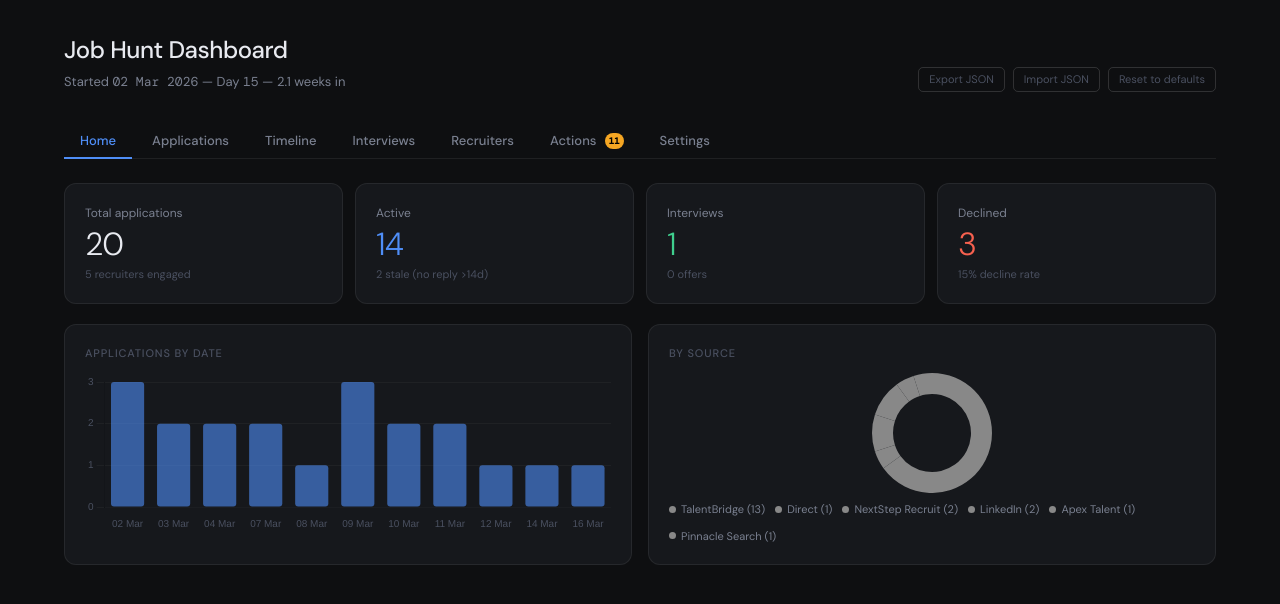
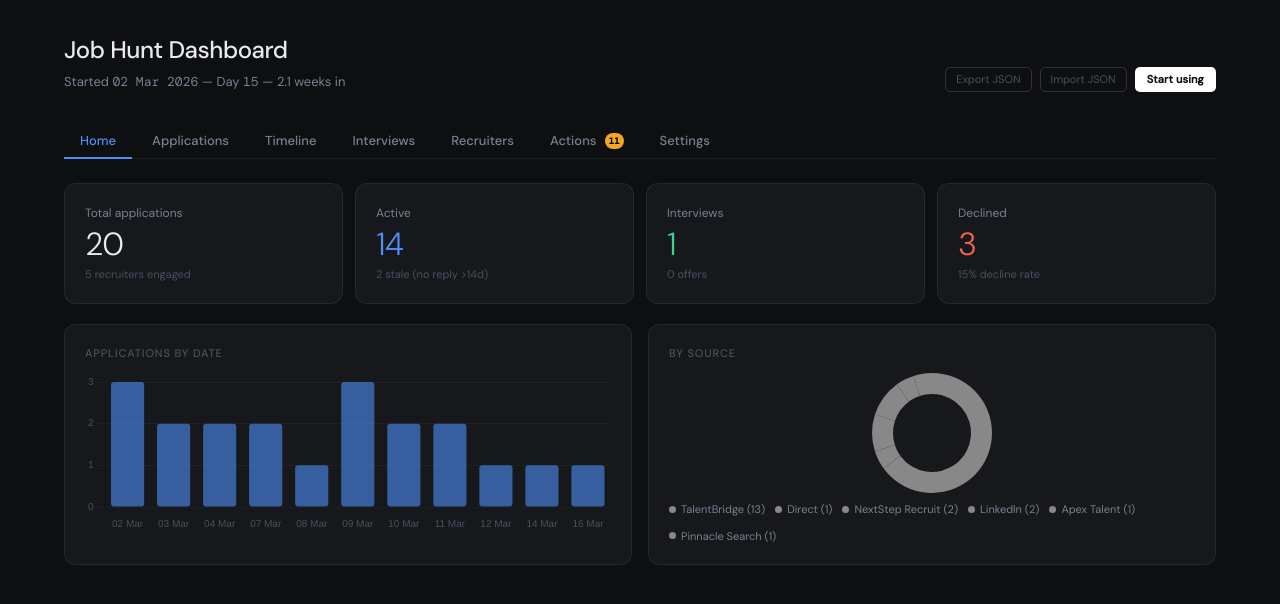
Before and after one commit to TheNerdMan/jobhunt-dashboard, a Vue app: page / in a window 1280 px wide. Shown: the top 604 px of the page. Built offline with nearby package versions, Linux system fonts and the light colour scheme.

Commit message:
feat: better demo mode

```diff
--- a/src/App.vue
+++ b/src/App.vue
@@ -3,9 +3,11 @@
     <DashboardHeader
       :dayCount="dayCount"
       :weeksSince="weeksSince"
+      :demoMode="demoMode"
       @export="exportData"
       @import="importData"
       @reset="resetToDefaults"
+      @startUsing="startUsing"
     />
 
     <!-- Tab Navigation -->
@@ -111,6 +113,7 @@ const {
   timeline,
   notes,
   settings,
+  demoMode,
   dayCount,
   weeksSince,
   metrics,
@@ -120,6 +123,7 @@ const {
   exportData,
   importData,
   resetToDefaults,
+  startUsing,
   nextId,
   addAutoTimelineEvent,
   ensureSourceColor,
--- a/src/components/DashboardHeader.vue
+++ b/src/components/DashboardHeader.vue
@@ -15,7 +15,8 @@
           Import JSON
           <input type="file" accept=".json" style="display:none" @change="$emit('import', $event)">
         </label>
-        <button class="edit-btn" @click="$emit('reset')">Reset to defaults</button>
+        <button v-if="demoMode" class="start-using-btn" @click="$emit('startUsing')">Start using</button>
+        <button v-else class="edit-btn" @click="$emit('reset')">Reset to defaults</button>
       </div>
     </div>
   </div>
@@ -25,14 +26,48 @@
 interface Props {
   dayCount: number
   weeksSince: string
+  demoMode: boolean
 }
 
 interface Emits {
   export: []
   import: [event: Event]
   reset: []
+  startUsing: []
 }
 
 defineProps<Props>()
 defineEmits<Emits>()
 </script>
+
+<style scoped>
+.start-using-btn {
+  font-size: 11px;
+  padding: 3px 12px;
+  border-radius: 5px;
+  border: none;
+  background: #ffffff;
+  color: #0e0f11;
+  cursor: pointer;
+  font-family: 'DM Sans', sans-serif;
+  font-weight: 600;
+  letter-spacing: 0.01em;
+  animation: start-pulse 2s ease-in-out infinite;
+  transition: opacity 0.15s, transform 0.15s;
+}
+
+.start-using-btn:hover {
+  opacity: 0.9;
+  transform: scale(1.03);
+  animation: none;
+}
+
+@keyframes start-pulse {
+  0%, 100% {
+    box-shadow: 0 0 0 0 rgba(255, 255, 255, 0.5);
+  }
+  50% {
+    box-shadow: 0 0 0 5px rgba(255, 255, 255, 0);
+  }
+}
+</style>
--- a/src/composables/useJobHuntData.ts
+++ b/src/composables/useJobHuntData.ts
@@ -91,6 +91,7 @@ export interface ActionItem {
 
 // Constants
 const STORAGE_KEY = 'jobhunt_v3'
+const DEMO_MODE_KEY = 'jobhunt_demo_mode'
 export const DEFAULT_FOLLOW_UP_DAYS = 7
 export const DEFAULT_STALE_DAYS = 14
 export const DEFAULT_RECRUITER_CHECKIN_DAYS = 14
@@ -397,6 +398,7 @@ export interface UseJobHuntDataReturn {
   timeline: Ref<TimelineEvent[]>
   notes: Ref<Note[]>
   settings: Ref<Settings>
+  demoMode: Ref<boolean>
 
   // Computed
   dayCount: ComputedRef<number>
@@ -410,6 +412,7 @@ export interface UseJobHuntDataReturn {
   exportData: () => void
   importData: (e: Event) => void
   resetToDefaults: () => void
+  startUsing: () => void
   addAutoTimelineEvent: (text: string, type?: TimelineEvent['type']) => void
   ensureSourceColor: (source: string) => void
 
@@ -431,13 +434,16 @@ export interface UseJobHuntDataReturn {
   AVATAR_COLORS: readonly string[]
 }
 
-export function useJobHuntData(): UseJobHuntDataReturn {
-  const d = loadData()
-  const apps = ref<JobApplication[]>(d.apps)
-  const recruiters = ref<Recruiter[]>(d.recruiters)
-  const timeline = ref<TimelineEvent[]>(d.timeline)
-  const notes = ref<Note[]>(d.notes)
-  const settings = ref<Settings>(d.settings ?? {
+// Shared singleton refs (module-level so all composable instances share them)
+const _storedDemoMode = localStorage.getItem(DEMO_MODE_KEY)
+const demoMode = ref<boolean>(_storedDemoMode === null ? true : _storedDemoMode === 'true')
+
+const _d = loadData()
+const apps = ref<JobApplication[]>(_d.apps)
+const recruiters = ref<Recruiter[]>(_d.recruiters)
+const timeline = ref<TimelineEvent[]>(_d.timeline)
+const notes = ref<Note[]>(_d.notes)
+const settings = ref<Settings>(_d.settings ?? {
   followUpDays: DEFAULT_FOLLOW_UP_DAYS,
   staleDays: DEFAULT_STALE_DAYS,
   recruiterCheckInDays: DEFAULT_RECRUITER_CHECKIN_DAYS,
@@ -454,6 +460,8 @@ export function useJobHuntData(): UseJobHuntDataReturn {
     settings: settings.value
   }))
 }, { deep: true })
+
+export function useJobHuntData(): UseJobHuntDataReturn {
 
   // Computed properties
   const dayCount = computed(() => Math.floor((new Date().getTime() - new Date(getDemoStartDate()).getTime()) / 86400000) + 1)
@@ -594,11 +602,29 @@ export function useJobHuntData(): UseJobHuntDataReturn {
         timeline.value = d.timeline || []
         notes.value = d.notes || []
         if (d.settings) settings.value = d.settings
+        // Importing data exits demo mode
+        demoMode.value = false
+        localStorage.setItem(DEMO_MODE_KEY, 'false')
       } catch {
         alert('Invalid JSON file.')
       }
     }
     r.readAsText(f)
+  }
+
+  function startUsing(): void {
+    apps.value = []
+    recruiters.value = []
+    timeline.value = []
+    notes.value = []
+    settings.value = {
+      followUpDays: DEFAULT_FOLLOW_UP_DAYS,
+      staleDays: DEFAULT_STALE_DAYS,
+      recruiterCheckInDays: DEFAULT_RECRUITER_CHECKIN_DAYS,
+      sourceColors: {}
+    }
+    demoMode.value = false
+    localStorage.setItem(DEMO_MODE_KEY, 'false')
   }
 
   function resetToDefaults(): void {
@@ -609,6 +635,8 @@ export function useJobHuntData(): UseJobHuntDataReturn {
     timeline.value = d.timeline
     notes.value = d.notes
     settings.value = d.settings
+    demoMode.value = true
+    localStorage.setItem(DEMO_MODE_KEY, 'true')
   }
 
   return {
@@ -618,6 +646,7 @@ export function useJobHuntData(): UseJobHuntDataReturn {
     timeline,
     notes,
     settings,
+    demoMode,
 
     // Computed
     dayCount,
@@ -631,6 +660,7 @@ export function useJobHuntData(): UseJobHuntDataReturn {
     exportData,
     importData,
     resetToDefaults,
+    startUsing,
     addAutoTimelineEvent,
     ensureSourceColor,
 
```
Lines whose indentation alone changed are shown as unchanged.
